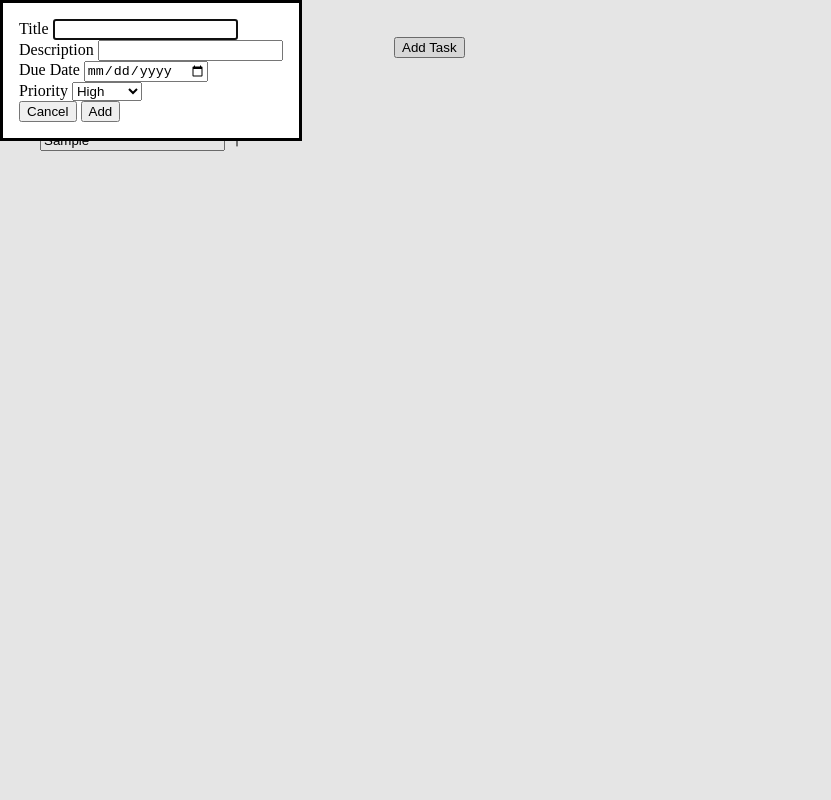
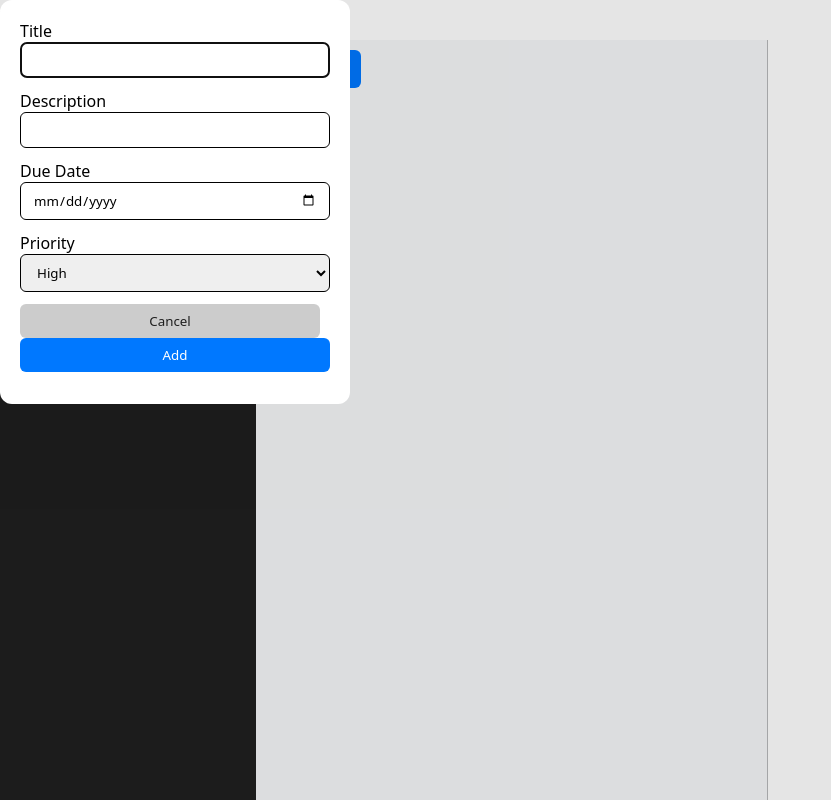
Before and after one commit to Mate229/to-do-list-advanced, a website built with webpack: page src/template.html in a window 1280 px wide. Both pictures are taken after typing "Sample" into the empty fields and a click on the button "Add Task". Shown: the whole page, without its empty margins (0-831 px from the left). Built offline with nearby package versions, Linux system fonts and the light colour scheme.

Commit message:
Add final styles

```diff
--- a/src/display-projects.js
+++ b/src/display-projects.js
@@ -14,7 +14,7 @@ export function displayProjectList() {
             const projectLi = document.createElement('li');
             projectLi.classList.add('projectCategory');
             projectLi.setAttribute('project-id', project.id);
-            const projectTitle = document.createElement('h3');
+            const projectTitle = document.createElement('h4');
             projectTitle.textContent = project.name;
             projectLi.appendChild(projectTitle);
             projectsList.insertBefore(projectLi, projectsList.querySelector('#projectPlus'));
--- /dev/null
+++ b/src/style-old.css
@@ -0,0 +1,113 @@
+* {
+    margin: 0;
+    box-sizing: border-box;
+    transition: all .3ms ease;
+}
+
+body {
+    height: 100vh;
+    display: grid;
+    grid-template-rows: 40px 1fr;
+}
+
+#container {
+    display: grid;
+    grid-template-columns: max(120px, 25%) 1fr 1fr;
+    background-color: #f5f6f8;
+    overflow: auto;
+}
+
+#container > div {
+    border: 1px solid;
+}
+
+#sidebar {
+    display: flex;
+    flex-direction: column;
+}
+
+#sidebar > div {
+    display: flex;
+    align-items: center;
+    gap: 10px;
+    cursor: pointer;
+    margin-top: 10px;
+}
+
+#sidebar > div:hover, #sidebar > div:active {
+    margin-left: 10px;
+}
+
+ul {
+    display: flex;
+    flex-direction: column;
+    align-items: flex-start;
+    gap: 5px;
+}
+
+.active {
+    margin-left: 10px;
+    box-shadow: 0 0 5px;
+    padding: 5px;
+}
+
+ul input {
+    width: 80%;
+}
+
+li {
+    list-style: none;
+}
+
+#content {
+    display: flex;
+    flex-direction: column;
+    gap: 5px;
+    overflow: auto;
+}
+
+#content > div {
+    cursor: pointer;
+    height: 100px;
+}
+
+.high {
+    background-color: red;
+}
+
+.medium {
+    background-color: orange;
+}
+
+.low {
+    background-color: green;
+}
+
+.completed > h2 {
+    text-decoration: line-through;
+}
+
+.completed > h2::after {
+    content: '✅';
+    display: inline-block;
+    margin-left: 10px;
+
+}
+
+.status {
+    color: green;
+    display: none;
+}
+
+.show .status {
+    display: block;
+}
+
+#projectPlus {
+    display: flex;
+    align-items: center;
+}
+
+#projects > li {
+    cursor: pointer;
+}
--- a/src/style.css
+++ b/src/style.css
@@ -1,66 +1,250 @@
+:root {
+    --prty-clr-red: #e63946;
+    --prty-clr-orange: #f4a261;
+    --prty-clr-green: #2a9d8f;
+    --ctn-bg-clr: #f5f6f8;
+    --sdbr-bg-clr: #1f1f1f;
+    --sdbr-div-hv-bg-clr: #333;
+    --btn-blue-gb-clr: #0078ff;
+    --btn-ccl-bg-clr: #ccc;
+    --white-clr: #ffffff;
+
+    --trsf-bt-hv: scale(1.1);
+}
+
+/* GLOBAL RESET */
 * {
     margin: 0;
+    padding: 0;
+    box-sizing: border-box;
+    font-family: system-ui, sans-serif;
+    text-wrap: pretty;
+    transition: all .3s ease;
+}
+
+/* LAYOUT */
+body {
+    height: 100dvh;
+    max-width: 100dvw;
+    display: grid;
+    grid-template-rows: 40px 1fr;
 }
 
 #container {
     display: grid;
-    grid-template-columns: 30% 40% 30%;
-    gap: 10px;
-    height: 90vh;
+    grid-template-columns: 1fr 2fr 2fr;
+    background-color: var(--ctn-bg-clr);
+    width: 100%;
+    overflow-y: auto;
+}
+
+/* SIDEBAR */
+#sidebar {
+    background-color: var(--sdbr-bg-clr);
+    color: var(--white-clr);
+    padding: 10px;
+    display: flex;
+    flex-direction: column;
+}
+
+#sidebar h1 {
+    font-size: 1.4rem;
+    margin-bottom: 20px;
 }
 
 #sidebar > div {
     display: flex;
     align-items: center;
-    gap: 10px;
+    gap: 12px;
+    margin-top: 10px;
     cursor: pointer;
+    border-radius: 10px;
+    transition: 0.2s;
 }
 
-li {
-    list-style: none;
+#sidebar > div:hover,
+.active {
+    background-color: var(--sdbr-div-hv-bg-clr);
 }
 
-#content > div {
-    cursor: pointer;
+/* PROJECT LIST */
+#projects {
+    margin-top: 10px;
+    padding-left: 5px;
 }
 
-.high {
-    background-color: red;
+#projects li {
+    padding: 8px 10px;
+    cursor: pointer;
+    border-radius: 8px;
+    transition: 0.2s;
+    display: flex;
+    justify-content: space-between;
+    align-items: center;
 }
 
-.medium {
-    background-color: orange;
+#projects li:hover {
+    background-color: var(--sdbr-div-hv-bg-clr);
+    color: var(--white-clr);
 }
 
-.low {
-    background-color: green;
+#projectPlus {
+    display: flex;
+    gap: 10px;
+    color: var(--white-clr);
 }
 
-.completed > h2 {
-    text-decoration: line-through;
+ul input {
+    width: 80%;
 }
 
-.completed > h2::after {
-    content: '✅';
+/* CONTENT PANEL */
+#content {
+    padding: 10px;
+    overflow: auto;
+    display: flex;
+    flex-direction: column;
+    gap: 15px;
+}
+
+#content button#addToDefault {
+    align-self: flex-start;
+    padding: 10px 18px;
+    background-color: var(--btn-blue-gb-clr);
+    color: var(--white-clr);
+    border: none;
+    border-radius: 6px;
+    cursor: pointer;
+    font-weight: 600;
+}
+
+#content button#addToDefault:hover {
+    transform: var(--trsf-bt-hv);
+}
+
+/* TASK CARDS */
+.taskCard {
+    background-color: var(--white-clr);
+    padding: 14px 18px;
+    border-radius: 12px;
+    box-shadow: 0 2px 8px var(--sdbr-div-hv-bg-clr);
+    cursor: pointer;
+    transition: 0.2s;
+    display: flex;
+    flex-direction: column;
+    gap: 8px;
+}
+
+.taskCard:hover {
+    transform: translateY(-2px);
+    box-shadow: 0 0 1px;
+}
+
+/* PRIORITY COLORS */
+.high {
+    border-left: 6px solid var(--prty-clr-red);
+}
+.medium {
+    border-left: 6px solid var(--prty-clr-orange);
+}
+.low {
+    border-left: 6px solid var(--prty-clr-green);
+}
+
+/* COMPLETED STYLE */
+.completed h2 {
+    text-decoration: line-through;
+    color: var(--sdbr-div-hv-bg-clr);
+}
+
+.completed h2::after {
+    content: "✔";
     display: inline-block;
-    margin-left: 10px;
-
+    margin-left: 8px;
+    color: var(--prty-clr-green);
 }
 
 .status {
-    color: green;
     display: none;
+    color: var(--prty-clr-green);
 }
 
 .show .status {
     display: block;
 }
 
-#projectPlus {
-    display: flex;
-    align-items: center;
+/* TASK DETAILS PANEL */
+#todoContent {
+    background-color: var(--white-clr);
+    padding: 10px;
+    box-shadow: -.25px 0 0;
+    overflow-y: auto;
 }
 
-#projects > li {
+#todoContent h1 {
+    margin-bottom: 20px;
+}
+
+#todoContent button {
+    padding: 8px 15px;
+    border: none;
+    background-color: var(--btn-blue-gb-clr);
+    color: var(--white-clr);
+    border-radius: 6px;
+    margin-right: 10px;
     cursor: pointer;
+    margin-top: 10px;
 }
+
+#todoContent button:hover {
+    transform: var(--trsf-bt-hv);
+}
+
+#todoContent button:disabled {
+    cursor: not-allowed;
+}
+
+/* DELETE BUTTON */
+#todoContent button:nth-of-type(2) {
+    background-color: var(--prty-clr-red);
+}
+
+#todoContent button:nth-of-type(2):hover {
+    transform: var(--trsf-bt-hv);
+}
+
+/* DIALOGS */
+dialog {
+    padding: 20px;
+    border: none;
+    border-radius: 12px;
+    width: 350px;
+}
+
+dialog form div {
+    margin-bottom: 12px;
+    display: flex;
+    flex-direction: column;
+}
+
+dialog input,
+dialog select {
+    padding: 8px 12px;
+    border-radius: 6px;
+    border: 1px solid;
+}
+
+dialog button {
+    padding: 8px 12px;
+    border-radius: 6px;
+    border: none;
+    background-color: var(--btn-blue-gb-clr);
+    color: var(--white-clr);
+}
+
+dialog #cancel-default-btn,
+dialog #cancel-edit-btn {
+    background-color: var(--btn-ccl-bg-clr);
+    color: var(--sdbr-bg-clr);
+    margin-right: 10px;
+}
--- a/src/template.html
+++ b/src/template.html
@@ -11,13 +11,13 @@
         <div id="sidebar">
             <h1>LOGO</h1>
             <div id="myTasksD">
-                <svg fill="#000000" width="24px" height="24px" viewBox="-2 -2 24 24" xmlns="http://www.w3.org/2000/svg" preserveAspectRatio="xMinYMin" class="jam jam-task-list"><g id="SVGRepo_bgCarrier" stroke-width="0"></g><g id="SVGRepo_tracerCarrier" stroke-linecap="round" stroke-linejoin="round"></g><g id="SVGRepo_iconCarrier"><path d="M6 0h8a6 6 0 0 1 6 6v8a6 6 0 0 1-6 6H6a6 6 0 0 1-6-6V6a6 6 0 0 1 6-6zm0 2a4 4 0 0 0-4 4v8a4 4 0 0 0 4 4h8a4 4 0 0 0 4-4V6a4 4 0 0 0-4-4H6zm6 7h3a1 1 0 0 1 0 2h-3a1 1 0 0 1 0-2zm-2 4h5a1 1 0 0 1 0 2h-5a1 1 0 0 1 0-2zm0-8h5a1 1 0 0 1 0 2h-5a1 1 0 1 1 0-2zm-4.172 5.243L7.95 8.12a1 1 0 1 1 1.414 1.415l-2.828 2.828a1 1 0 0 1-1.415 0L3.707 10.95a1 1 0 0 1 1.414-1.414l.707.707z"></path></g></svg>
-                <h2>My Tasks</h2>
+                <svg fill="currentColor" width="24px" height="24px" viewBox="-2 -2 24 24" xmlns="http://www.w3.org/2000/svg" preserveAspectRatio="xMinYMin" class="jam jam-task-list"><g id="SVGRepo_bgCarrier" stroke-width="0"></g><g id="SVGRepo_tracerCarrier" stroke-linecap="round" stroke-linejoin="round"></g><g id="SVGRepo_iconCarrier"><path d="M6 0h8a6 6 0 0 1 6 6v8a6 6 0 0 1-6 6H6a6 6 0 0 1-6-6V6a6 6 0 0 1 6-6zm0 2a4 4 0 0 0-4 4v8a4 4 0 0 0 4 4h8a4 4 0 0 0 4-4V6a4 4 0 0 0-4-4H6zm6 7h3a1 1 0 0 1 0 2h-3a1 1 0 0 1 0-2zm-2 4h5a1 1 0 0 1 0 2h-5a1 1 0 0 1 0-2zm0-8h5a1 1 0 0 1 0 2h-5a1 1 0 1 1 0-2zm-4.172 5.243L7.95 8.12a1 1 0 1 1 1.414 1.415l-2.828 2.828a1 1 0 0 1-1.415 0L3.707 10.95a1 1 0 0 1 1.414-1.414l.707.707z"></path></g></svg>
+                <h3>Tasks</h3>
             </div>
 
             <div>
-                <svg width="24px" height="24px" viewBox="0 0 24.00 24.00" xmlns="http://www.w3.org/2000/svg" fill="#000000" stroke="#000000" stroke-width="0.00024000000000000003"><g id="SVGRepo_bgCarrier" stroke-width="0"></g><g id="SVGRepo_tracerCarrier" stroke-linecap="round" stroke-linejoin="round" stroke="#CCCCCC" stroke-width="0.048"></g><g id="SVGRepo_iconCarrier"><path d="M17 5V3H7v2H1v16h22V5zM8 4h8v1H8zm14 16H2V10h20zm0-11H2V6h20z"></path><path fill="none" d="M0 0h24v24H0z"></path></g></svg>
-                <h2>My Projects</h2>
+                <svg width="24px" height="24px" viewBox="0 0 24.00 24.00" xmlns="http://www.w3.org/2000/svg" fill="currentColor" stroke="currentColor" stroke-width="0.00024000000000000003"><g id="SVGRepo_bgCarrier" stroke-width="0"></g><g id="SVGRepo_tracerCarrier" stroke-linecap="round" stroke-linejoin="round" stroke="currentColor" stroke-width="0.048"></g><g id="SVGRepo_iconCarrier"><path d="M17 5V3H7v2H1v16h22V5zM8 4h8v1H8zm14 16H2V10h20zm0-11H2V6h20z"></path><path fill="none" d="M0 0h24v24H0z"></path></g></svg>
+                <h3>Projects</h3>
             </div>
 
             <ul id="projects">
```
